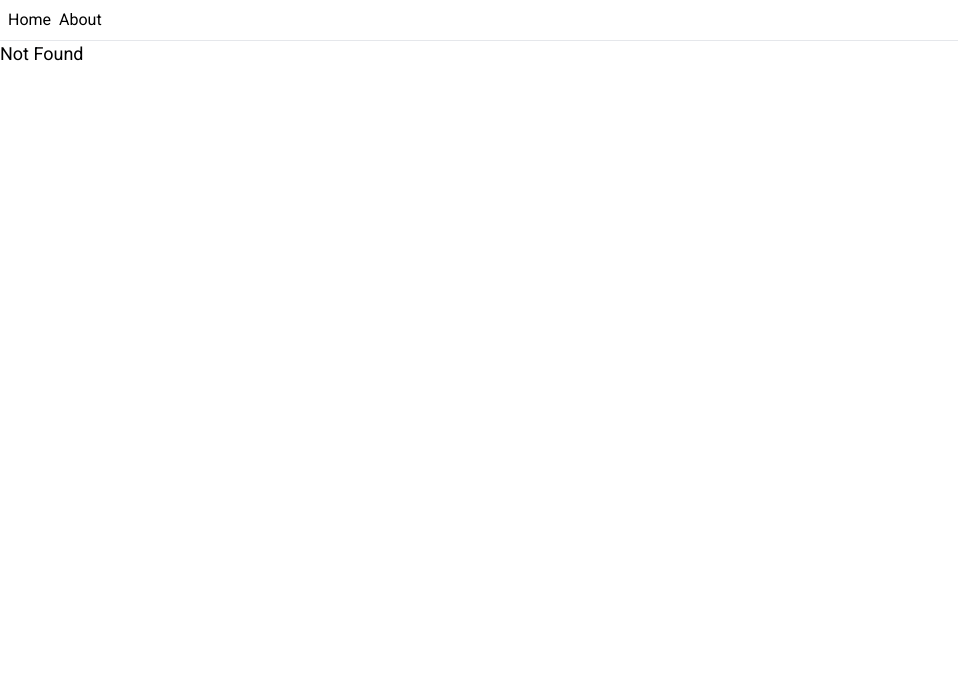
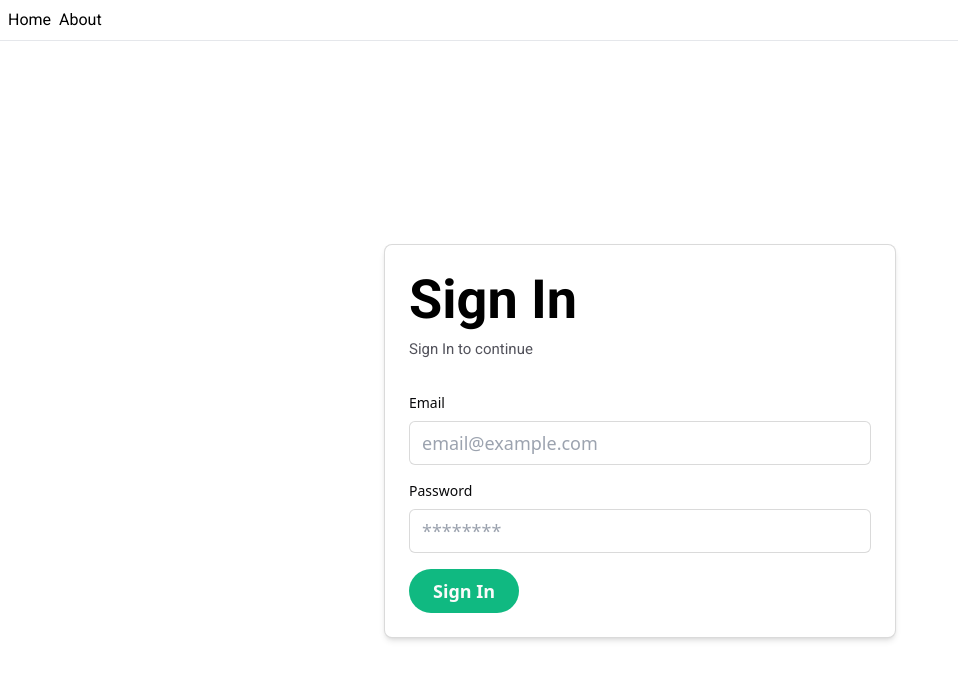
Before and after one commit to vulpes-walter1313/top-message-app-frontend, a React (Vite) app: page /signin in a window 1280 px wide. Before the commit this address had no page. Shown: the top 680 px of the page, without its empty margins (0-958 px from the left). Built offline with nearby package versions, Linux system fonts and the light colour scheme.

Commit message:
added signin route

```diff
--- /dev/null
+++ b/src/components/SigninForm.tsx
@@ -0,0 +1,77 @@
+import { useForm, SubmitHandler } from "react-hook-form";
+import { z } from "zod";
+import { zodResolver } from "@hookform/resolvers/zod";
+import Button from "./Button";
+import ErrorMessage from "./ErrorMessage";
+import { useNavigate } from "@tanstack/react-router";
+
+const SigninFormSchema = z.object({
+  email: z.string().email(),
+  password: z.string().min(8).max(40),
+});
+type Inputs = {
+  email: string;
+  password: string;
+};
+
+export default function SigninForm() {
+  const navigate = useNavigate();
+  const {
+    register,
+    handleSubmit,
+    formState: { errors },
+  } = useForm<Inputs>({
+    resolver: zodResolver(SigninFormSchema),
+  });
+  const onSubmit: SubmitHandler<Inputs> = async (data) => {
+    const jsonBody = JSON.stringify(data);
+    const rawRes = await fetch("http://localhost:3000/signin", {
+      method: "POST",
+      credentials: "include",
+      headers: {
+        "Content-Type": "application/json",
+      },
+      body: jsonBody,
+    });
+    const res = await rawRes.json();
+    console.log(res);
+    if (res.success) {
+      navigate({ to: "/" });
+    } else {
+      alert("sign in failed. please try again");
+    }
+  };
+  return (
+    <form onSubmit={handleSubmit(onSubmit)} className="space-y-4">
+      <div className="flex flex-col gap-2">
+        <label htmlFor="email" className="text-sm font-medium text-zinc-950">
+          Email
+        </label>
+        <input
+          type="email"
+          {...register("email")}
+          placeholder="email@example.com"
+          className="border border-zinc-950/15 text-mobp lg:text-deskp rounded-md py-2 px-3"
+        />
+        {errors.email ? <ErrorMessage message={errors.email.message} /> : null}
+      </div>
+      <div className="flex flex-col gap-2">
+        <label htmlFor="password" className="text-sm font-medium text-zinc-950">
+          Password
+        </label>
+        <input
+          type="password"
+          {...register("password")}
+          placeholder="********"
+          className="border border-zinc-950/15 text-mobp lg:text-deskp rounded-md py-2 px-3"
+        />
+        {errors.password ? (
+          <ErrorMessage message={errors.password.message} />
+        ) : null}
+      </div>
+      <Button as="button" variant="solid">
+        Sign In
+      </Button>
+    </form>
+  );
+}
--- a/src/routeTree.gen.ts
+++ b/src/routeTree.gen.ts
@@ -8,60 +8,73 @@
 
 // This file is auto-generated by TanStack Router
 
-import { createFileRoute } from "@tanstack/react-router";
+import { createFileRoute } from '@tanstack/react-router'
 
 // Import Routes
 
-import { Route as rootRoute } from "./routes/__root";
+import { Route as rootRoute } from './routes/__root'
 
 // Create Virtual Routes
 
-const RegisterLazyImport = createFileRoute("/register")();
-const AboutLazyImport = createFileRoute("/about")();
-const IndexLazyImport = createFileRoute("/")();
+const SigninLazyImport = createFileRoute('/signin')()
+const RegisterLazyImport = createFileRoute('/register')()
+const AboutLazyImport = createFileRoute('/about')()
+const IndexLazyImport = createFileRoute('/')()
 
 // Create/Update Routes
 
+const SigninLazyRoute = SigninLazyImport.update({
+  path: '/signin',
+  getParentRoute: () => rootRoute,
+} as any).lazy(() => import('./routes/signin.lazy').then((d) => d.Route))
+
 const RegisterLazyRoute = RegisterLazyImport.update({
-  path: "/register",
+  path: '/register',
   getParentRoute: () => rootRoute,
-} as any).lazy(() => import("./routes/register.lazy").then((d) => d.Route));
+} as any).lazy(() => import('./routes/register.lazy').then((d) => d.Route))
 
 const AboutLazyRoute = AboutLazyImport.update({
-  path: "/about",
+  path: '/about',
   getParentRoute: () => rootRoute,
-} as any).lazy(() => import("./routes/about.lazy").then((d) => d.Route));
+} as any).lazy(() => import('./routes/about.lazy').then((d) => d.Route))
 
 const IndexLazyRoute = IndexLazyImport.update({
-  path: "/",
+  path: '/',
   getParentRoute: () => rootRoute,
-} as any).lazy(() => import("./routes/index.lazy").then((d) => d.Route));
+} as any).lazy(() => import('./routes/index.lazy').then((d) => d.Route))
 
 // Populate the FileRoutesByPath interface
 
-declare module "@tanstack/react-router" {
+declare module '@tanstack/react-router' {
   interface FileRoutesByPath {
-    "/": {
-      id: "/";
-      path: "/";
-      fullPath: "/";
-      preLoaderRoute: typeof IndexLazyImport;
-      parentRoute: typeof rootRoute;
-    };
-    "/about": {
-      id: "/about";
-      path: "/about";
-      fullPath: "/about";
-      preLoaderRoute: typeof AboutLazyImport;
-      parentRoute: typeof rootRoute;
-    };
-    "/register": {
-      id: "/register";
-      path: "/register";
-      fullPath: "/register";
-      preLoaderRoute: typeof RegisterLazyImport;
-      parentRoute: typeof rootRoute;
-    };
+    '/': {
+      id: '/'
+      path: '/'
+      fullPath: '/'
+      preLoaderRoute: typeof IndexLazyImport
+      parentRoute: typeof rootRoute
+    }
+    '/about': {
+      id: '/about'
+      path: '/about'
+      fullPath: '/about'
+      preLoaderRoute: typeof AboutLazyImport
+      parentRoute: typeof rootRoute
+    }
+    '/register': {
+      id: '/register'
+      path: '/register'
+      fullPath: '/register'
+      preLoaderRoute: typeof RegisterLazyImport
+      parentRoute: typeof rootRoute
+    }
+    '/signin': {
+      id: '/signin'
+      path: '/signin'
+      fullPath: '/signin'
+      preLoaderRoute: typeof SigninLazyImport
+      parentRoute: typeof rootRoute
+    }
   }
 }
 
@@ -71,7 +84,8 @@ export const routeTree = rootRoute.addChildren({
   IndexLazyRoute,
   AboutLazyRoute,
   RegisterLazyRoute,
-});
+  SigninLazyRoute,
+})
 
 /* prettier-ignore-end */
 
@@ -83,7 +97,8 @@ export const routeTree = rootRoute.addChildren({
       "children": [
         "/",
         "/about",
-        "/register"
+        "/register",
+        "/signin"
       ]
     },
     "/": {
@@ -94,6 +109,9 @@ export const routeTree = rootRoute.addChildren({
     },
     "/register": {
       "filePath": "register.lazy.tsx"
+    },
+    "/signin": {
+      "filePath": "signin.lazy.tsx"
     }
   }
 }
--- a/src/routes/index.lazy.tsx
+++ b/src/routes/index.lazy.tsx
@@ -7,14 +7,16 @@ export const Route = createLazyFileRoute("/")({
 
 function Index() {
   return (
-    <main className="min-h-screen flex justify-center items-center">
+    <main className="min-h-screen flex justify-center items-center p-4">
       <div className="flex flex-col items-center gap-12">
         <div className="flex flex-col gap-4 items-center">
-          <h1 className="">Welcome to ChattApp</h1>
-          <p>A simple chat app made for the odin project exercises.</p>
+          <h1 className="text-center">Welcome to ChattApp</h1>
+          <p className="text-center">
+            A simple chat app made for the odin project exercises.
+          </p>
         </div>
         <div className="flex gap-4">
-          <Button href="#" as="link" variant="solid">
+          <Button href="/signin" as="link" variant="solid">
             Sign In
           </Button>
           <Button href="/register" as="link" variant="outline">
--- /dev/null
+++ b/src/routes/signin.lazy.tsx
@@ -0,0 +1,22 @@
+import { createLazyFileRoute } from "@tanstack/react-router";
+import SigninForm from "../components/SigninForm";
+
+export const Route = createLazyFileRoute("/signin")({
+  component: SigninPage,
+});
+
+function SigninPage() {
+  return (
+    <main className="min-h-screen flex flex-col justify-center items-center">
+      <div className="max-w-lg border border-zinc-950/15 w-11/12 rounded-lg shadow-md bg-white p-6 flex flex-col gap-8">
+        <div>
+          <h1 className="pb-2">Sign In</h1>
+          <p className="text-mobsmp lg:text-desksmp font-light text-zinc-600">
+            Sign In to continue
+          </p>
+        </div>
+        <SigninForm />
+      </div>
+    </main>
+  );
+}
```
